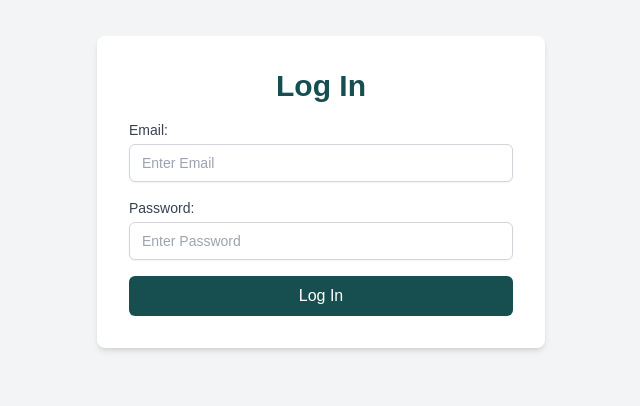
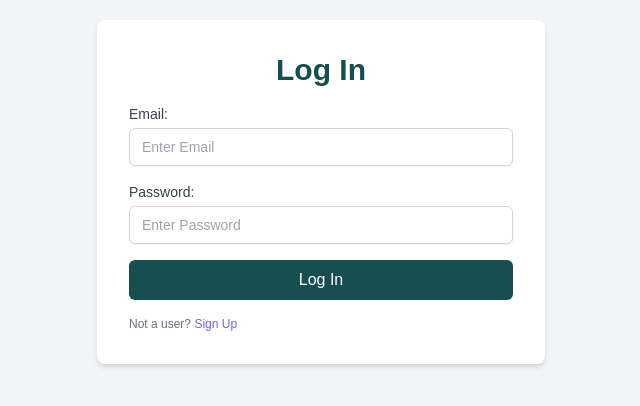
Before and after one commit to mirmohsin0001/next-authentication, a Next.js app: page /logIn in a window 1280 px wide. Shown: the part 208-614 px from the top of the page, without its empty margins (319-959 px from the left). Built offline with nearby package versions, Linux system fonts and the light colour scheme; no server answers.

Commit message:
added links to navigate between login and signup pages

```diff
--- a/app/logIn/page.js
+++ b/app/logIn/page.js
@@ -3,6 +3,7 @@
 import React from 'react'
 import { login } from '@/app/actions/auth'
 import { useActionState } from 'react'
+import Link from 'next/link'
 
 const page = () => {
     const [state, action, pending] = useActionState(login, undefined)
@@ -39,6 +40,7 @@ const page = () => {
                     >
                         {pending ? 'Logging In...' : 'Log In'}
                     </button>
+                    <p className="text-xs text-gray-500 mt-3" >Not a user? <Link href={'/'} className="text-indigo-500 cursor-pointer"> Sign Up</Link> </p>
                 </form>
             </div>
         </div>
--- a/app/page.js
+++ b/app/page.js
@@ -3,6 +3,7 @@
 import React from "react";
 import { signup } from "./actions/auth";
 import { useActionState } from 'react'
+import Link from "next/link";
 
 export default function Home() {
   const [state, action, pending] = useActionState(signup, undefined)
@@ -43,6 +44,7 @@ export default function Home() {
           <button disabled={pending} type="submit" className="w-full bg-[#174e4f] text-white py-2 px-4 rounded-md hover:bg-[#123d3e] focus:outline-none focus:ring-2 focus:ring-offset-2 focus:ring-[#174e4f]">
             {pending ? 'Submitting...' : 'Sign Up'}
           </button>
+          <p className="text-xs text-gray-500 mt-3" >Already a user? <Link href={'/logIn'} className="text-indigo-500 cursor-pointer"> Log In</Link> </p>
         </form>
 
       </main>
```
